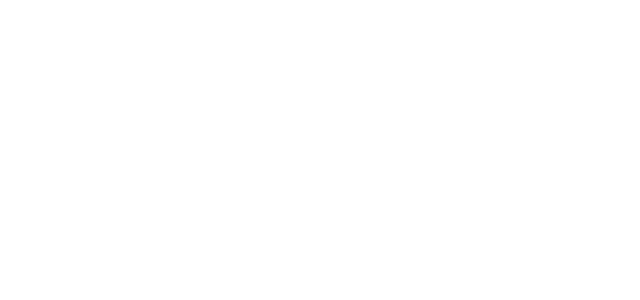
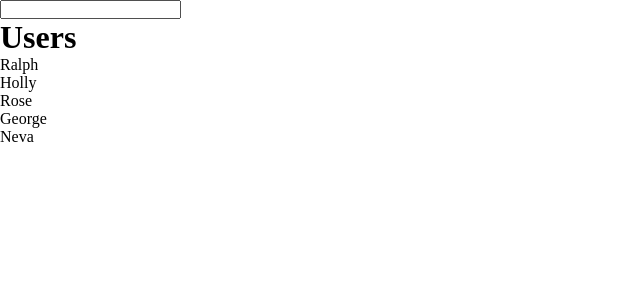
Before and after one commit to Natsaiev/HWReact, a React (Create React App) app: page / in a window 1280 px wide. Shown: the top 300 px of the page, without its empty margins (0-640 px from the left). Built offline with nearby package versions, Linux system fonts and the light colour scheme.

Commit message:
first commit

```diff
--- a/src/app/App.jsx
+++ b/src/app/App.jsx
@@ -1,16 +1,53 @@
-import "./App.css";
+import { useCallback, useMemo, useState } from "react";
+import { UserList } from "./Components/UserList";
 
-
-
-
-function App(){
-return(
-    <div className="App">
-
+const users = [
+  {
+    id: 1,
+    name: "Ralph",
+  },
+  {
+    id: 2,
+    name: "Holly",
+  },
+  {
+    id: 3,
+    name: "Rose",
+  },
+  {
+    id: 4,
+    name: "George",
+  },
+  {
+    id: 5,
+    name: "Neva",
+  },
+];
+function App() {
+  const [filter, setFilter] = useState("");
+  const filterUsers = useCallback((filter) => {
+    if (filter.length !== 0) {
+      const filteredArray = users.filter((user) =>
+        user.name.toLowerCase().includes(filter.toLowerCase())
+      );
+      return filteredArray;
+    }
+    return users;
+  }, []);
+  const filteredArray = useMemo(
+    () => filterUsers(filter),
+    [filter, filterUsers]
+  );
+  return (
+    <div>
+      <input
+        type="text"
+        value={filter}
+        onChange={(e) => setFilter(e.target.value)}
+      />
+      <UserList userArray={filteredArray} />
     </div>
-)
-
-
+  );
 }
 
 export default App;
--- /dev/null
+++ b/src/app/Components/UserList.jsx
@@ -0,0 +1,12 @@
+export const UserList = ({ userArray }) => {
+    return (
+      <div>
+        <h1>Users</h1>
+        <ul>
+          {userArray.map((user) => (
+            <li key={user.id}>{user.name}</li>
+          ))}
+        </ul>
+      </div>
+    );
+};
```
